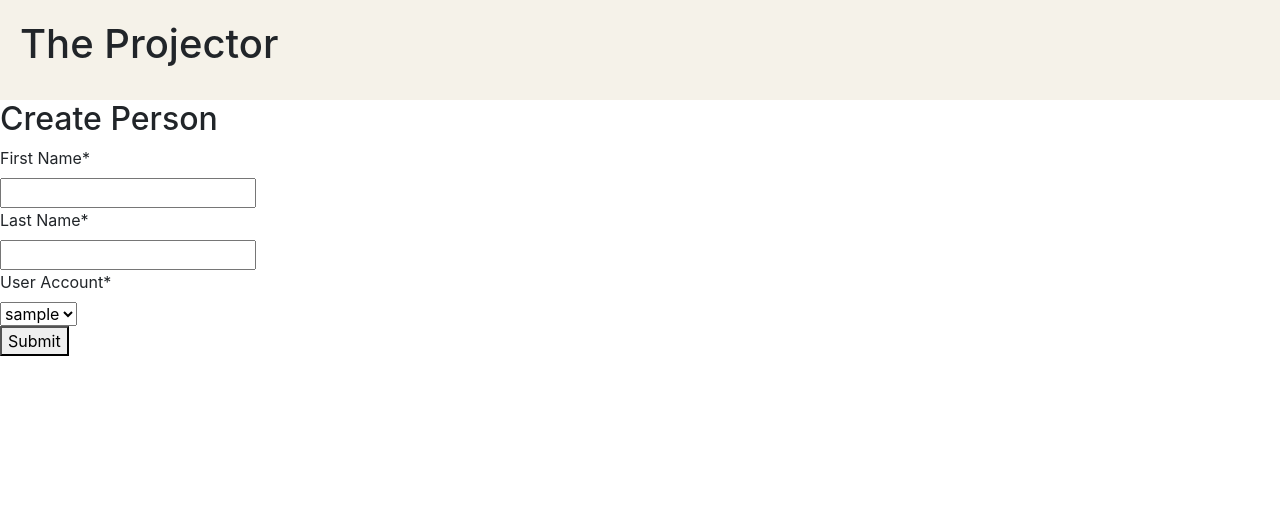
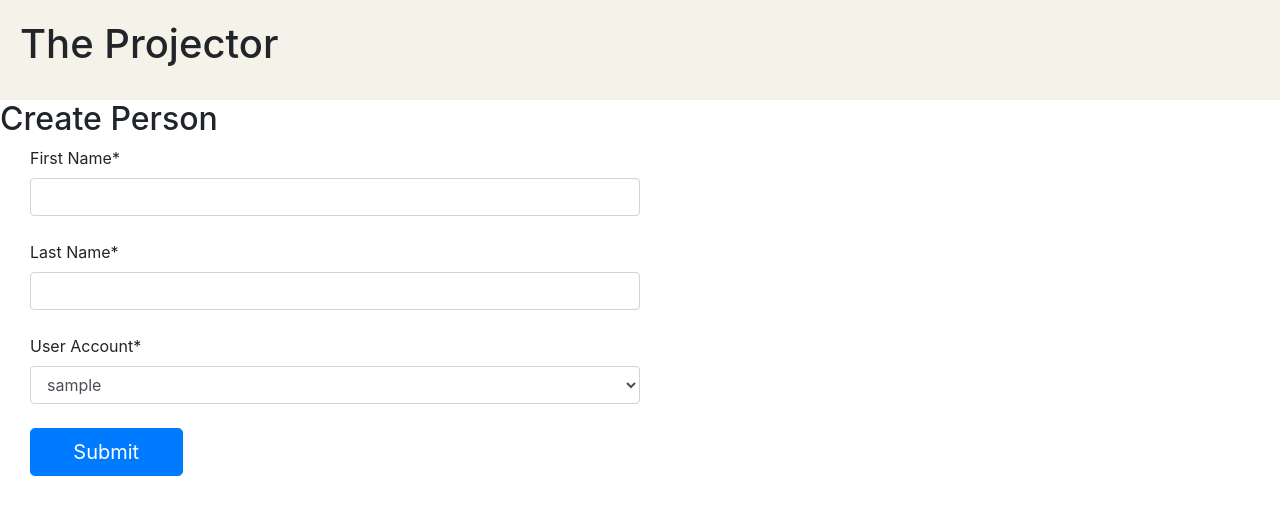
Before and after one commit to trishcaburian/the-projector, a Symfony app: template templates/persons/create.html.twig in a window 1280 px wide. Shown: the top 515 px of the page. Run offline with Twig, Linux system fonts and the light colour scheme; the template is opened without the code that fills it: most values are stand-ins (such as "Sample title", 1, 10 or a date in 2020); some libraries are stand-ins or nearby versions.

Commit message:
create person with css

```diff
--- a/templates/persons/create.html.twig
+++ b/templates/persons/create.html.twig
@@ -3,22 +3,28 @@
 
 {% block page_header %}Create Person{% endblock %}
 
+{% block stylesheets %}
+    <link rel="stylesheet" href="/assets/css/creates.css">
+{% endblock %}
+
 {% block body %}
+    <div id="form_box">
         <form method="post">
             <label for="first_name">First Name*</label><br>
-        <input type="text" id="first_name" name="first_name" required><br>
+            <input type="text" id="first_name" name="first_name" class="form-control" required><br>
 
             <label for="last_name">Last Name*</label><br>
-        <input type="text" id="last_name" name="last_name" required><br>
+            <input type="text" id="last_name" name="last_name" class="form-control" required><br>
 
             <label for="user">User Account*</label><br>
-        <select id="user" name="user_id">
+            <select id="user" name="user_id" class="form-control">
                 {% for user in users %}
                     <option value="{{ user.id }}">{{ user.username }}</option>
                 {% endfor %}
             </select>
             <br>
 
-        <button type="submit">Submit</button>
+            <button type="submit" class="btn btn-lg btn-primary btn-block regular_button">Submit</button>
         </form>
+    </div>
 {% endblock %}
```
Lines whose indentation alone changed are shown as unchanged.
